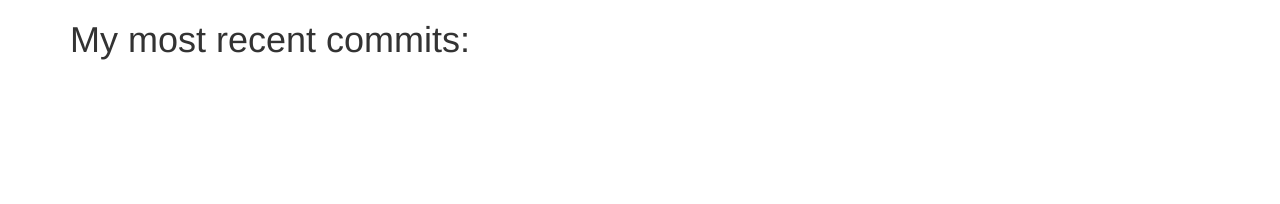
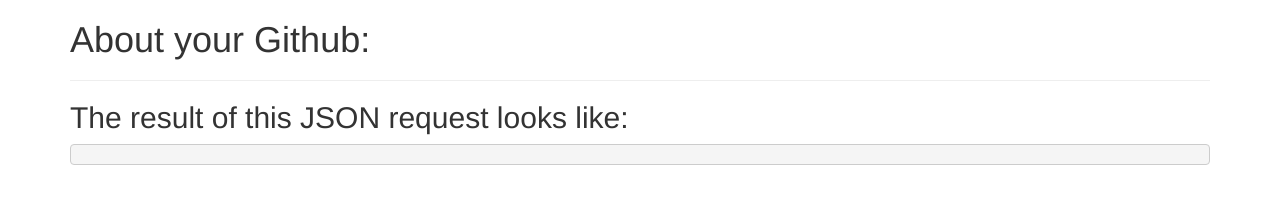
Before and after one commit to courtneyphillips/githupdates, a website: page index.html in a window 1280 px wide. Drawn offline with nearby package versions, Linux system fonts and the light colour scheme; no server answers.

Commit message:
add html elements, append api call results to said elements.

```diff
--- a/index.html
+++ b/index.html
@@ -9,11 +9,13 @@
   </head>
   <body>
     <div class="container">
-      <h1>My most recent commits:</h1>
+      <h1>About your Github:</h1>
       <div id="githubUrl"></div>
-      <div id="githubPicture"></div>
       <div id="location"></div>
       <div id="followers"></div>
+      <hr>
+      <h2>The result of this JSON request looks like:</h2>
+      <pre id="json"></pre>
     </div>
   </body>
 </html>
--- a/js/git-interface.js
+++ b/js/git-interface.js
@@ -8,6 +8,7 @@ $(document).ready(function(){
       $('#githubUrl').text("your Github URL is " + returndata.url)
       $('#location').text("You are located in " + returndata.location)
       $('#followers').text("You currently have " + returndata.followers + " followers.")
+      $('#json').text(JSON.stringify(returndata, null, 2));
     }
     })
   });
```
